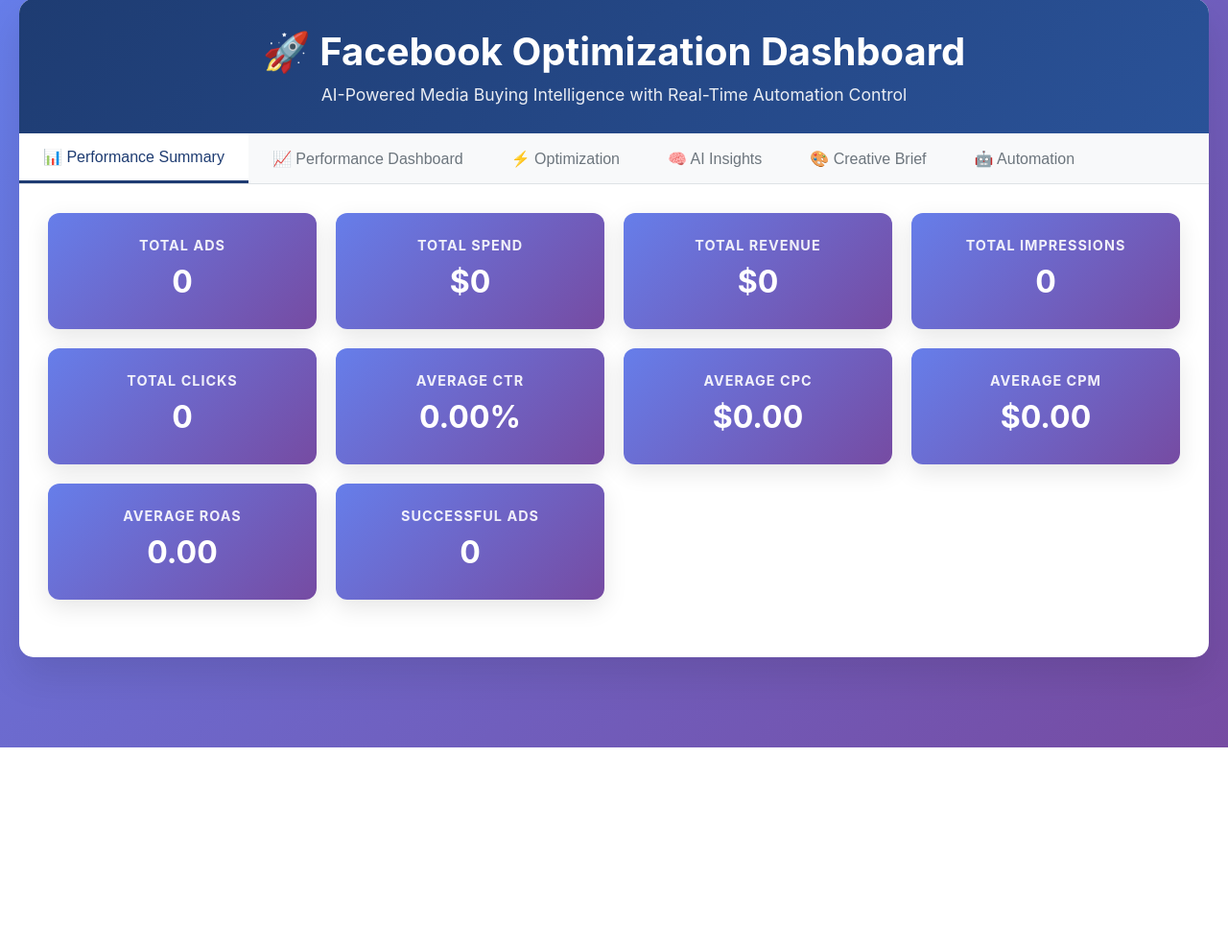
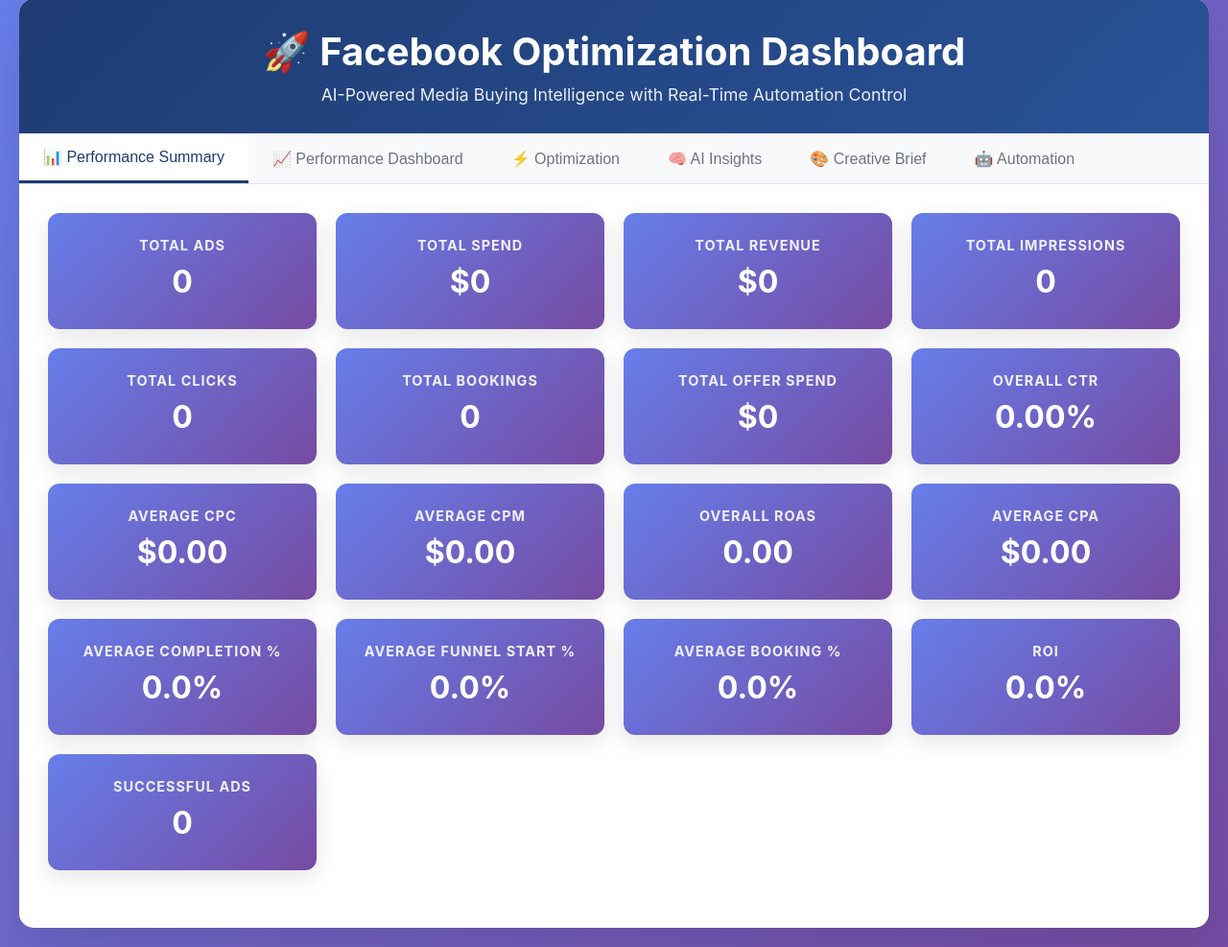
Before and after one commit to novelrahman-dev/facebook-optimization-tool, a Flask app: page / in a window 1280 px wide. Shown: the part 21-1008 px from the top of the page at 96% size. Before the commit the page ends 800 px from the top, so only its background shows below. Run offline with Flask 3, Linux system fonts and the light colour scheme.

Commit message:
Update enhanced_dashboard.html

```diff
--- a/templates/enhanced_dashboard.html
+++ b/templates/enhanced_dashboard.html
@@ -1014,8 +1014,16 @@
                         <div class="value">${data.total_clicks.toLocaleString()}</div>
                     </div>
                     <div class="summary-card">
-                        <h3>Average CTR</h3>
-                        <div class="value">${data.avg_ctr.toFixed(2)}%</div>
+                        <h3>Total Bookings</h3>
+                        <div class="value">${data.total_bookings.toLocaleString()}</div>
+                    </div>
+                    <div class="summary-card">
+                        <h3>Total Offer Spend</h3>
+                        <div class="value">$${data.total_offer_spend.toLocaleString()}</div>
+                    </div>
+                    <div class="summary-card">
+                        <h3>Overall CTR</h3>
+                        <div class="value">${data.overall_ctr.toFixed(2)}%</div>
                     </div>
                     <div class="summary-card">
                         <h3>Average CPC</h3>
@@ -1026,8 +1034,28 @@
                         <div class="value">$${data.avg_cpm.toFixed(2)}</div>
                     </div>
                     <div class="summary-card">
-                        <h3>Average ROAS</h3>
-                        <div class="value">${data.avg_roas.toFixed(2)}</div>
+                        <h3>Overall ROAS</h3>
+                        <div class="value">${data.overall_roas.toFixed(2)}</div>
+                    </div>
+                    <div class="summary-card">
+                        <h3>Average CPA</h3>
+                        <div class="value">$${data.avg_cpa.toFixed(2)}</div>
+                    </div>
+                    <div class="summary-card">
+                        <h3>Average Completion %</h3>
+                        <div class="value">${(data.avg_completion_rate * 100).toFixed(1)}%</div>
+                    </div>
+                    <div class="summary-card">
+                        <h3>Average Funnel Start %</h3>
+                        <div class="value">${data.avg_funnel_start_rate.toFixed(1)}%</div>
+                    </div>
+                    <div class="summary-card">
+                        <h3>Average Booking %</h3>
+                        <div class="value">${data.avg_booking_rate.toFixed(1)}%</div>
+                    </div>
+                    <div class="summary-card">
+                        <h3>ROI</h3>
+                        <div class="value">${data.roi.toFixed(1)}%</div>
                     </div>
                     <div class="summary-card">
                         <h3>Successful Ads</h3>
```
